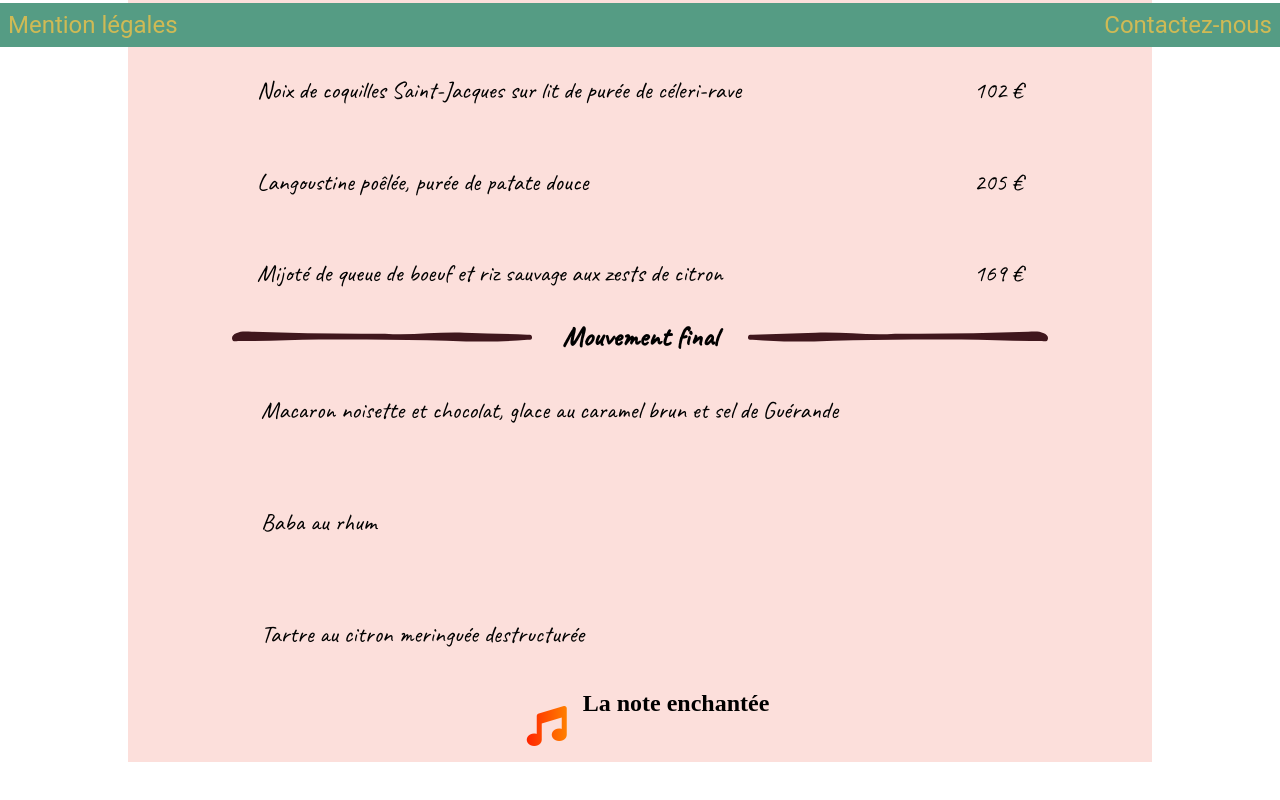
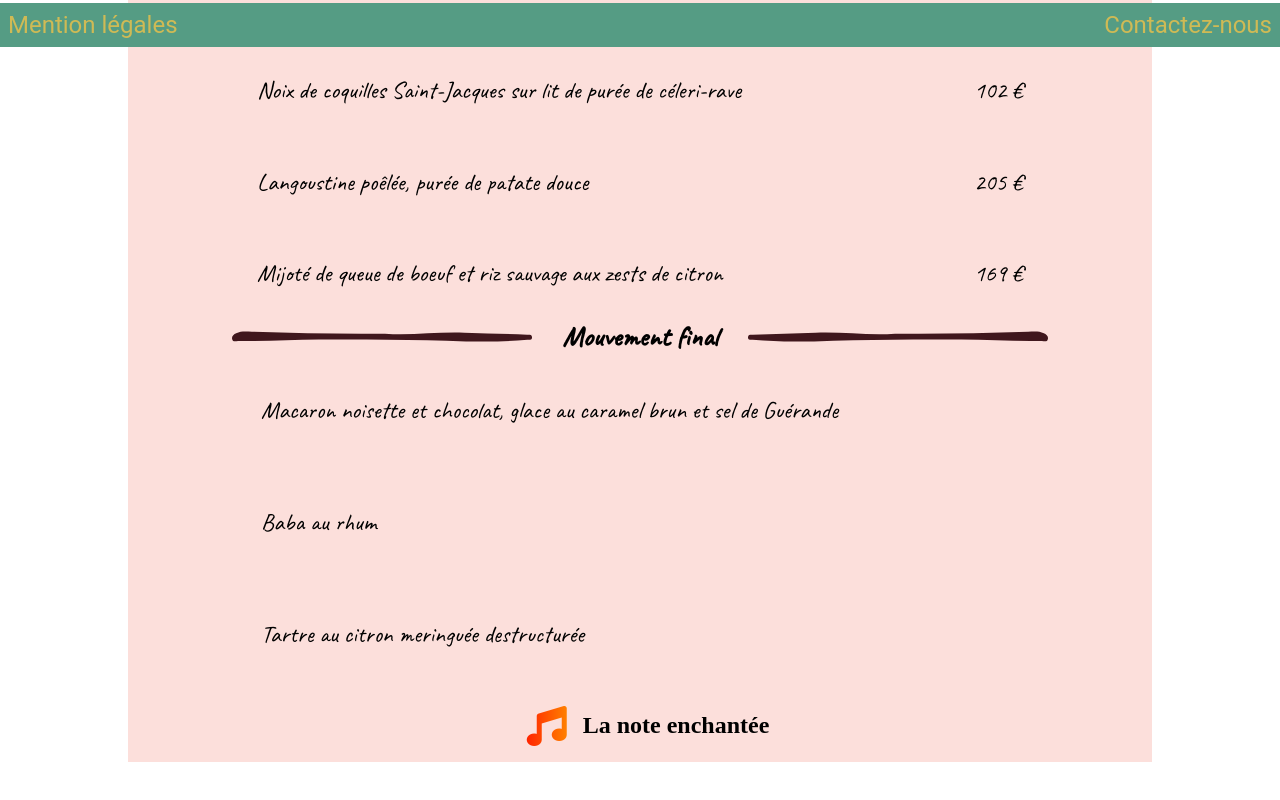
Before and after one commit to Tazlocoding/Projet_ohmyfood, a website: page menu_1.html in a window 1280 px wide. Shown: the part 753-1553 px from the top of the page. Drawn offline with Linux system fonts and the light colour scheme; a web font is replaced by a local one.

```diff
--- a/public/css/style.css
+++ b/public/css/style.css
@@ -111,7 +111,8 @@
           text-align: center; } }
   .card-item__footer {
     display: flex;
-    justify-content: center; }
+    justify-content: center;
+    align-items: center; }
 
 .fas {
   padding: 1rem;
```
Also changed, not shown: README.md.
